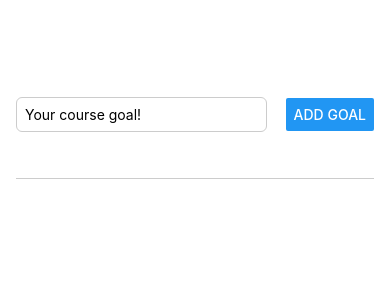
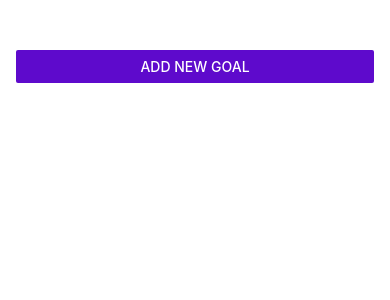
Before and after one commit to veyselkartalmis/react-native-course, a React Native app: screen / in a window 390 px wide. Shown: the top 300 px of the page. Built offline with nearby package versions, Linux system fonts and the light colour scheme.

Commit message:
adding a modal screen

```diff
--- a/App.js
+++ b/App.js
@@ -1,11 +1,16 @@
 import { useState } from "react";
-import { StyleSheet, View, FlatList } from "react-native";
+import { StyleSheet, View, FlatList, Button } from "react-native";
 
 import GoalItem from "./components/GoalItem";
 import GoalInput from "./components/GoalInput";
 
 export default function App() {
+    const [modalIsVisible, setModalIsVisible] = useState(false);
     const [courseGoals, setCourseGoals] = useState([]);
+
+    function startAddGoalHandler() {
+        setModalIsVisible(true);
+    }
 
     function addGoalHandler(enteredGoalText) {
         setCourseGoals((currentCourseGoals) => [
@@ -22,7 +27,12 @@
 
     return (
         <View style={styles.appContainer}>
-            <GoalInput onAddGoal={addGoalHandler} />
+            <Button
+                title="Add New Goal"
+                color="#5e0acc"
+                onPress={startAddGoalHandler}
+            />
+            <GoalInput visible={modalIsVisible} onAddGoal={addGoalHandler} />
             <View style={styles.goalsContainer}>
                 <FlatList
                     data={courseGoals}
--- a/components/GoalInput.js
+++ b/components/GoalInput.js
@@ -1,5 +1,5 @@
 import { useState } from "react";
-import { StyleSheet, View, TextInput, Button, Text } from "react-native";
+import { StyleSheet, View, TextInput, Button, Modal } from "react-native";
 
 function GoalInput(props) {
     const [enteredText, setEnteredText] = useState("");
@@ -14,6 +14,7 @@
     }
 
     return (
+        <Modal visible={props.visible} animationType="slide">
             <View style={styles.inputContainer}>
                 <TextInput
                     style={styles.textInput}
@@ -23,6 +24,7 @@
                 />
                 <Button title="Add Goal" onPress={addGoalHandler} />
             </View>
+        </Modal>
     );
 }
 
```
Lines whose indentation alone changed are shown as unchanged.
